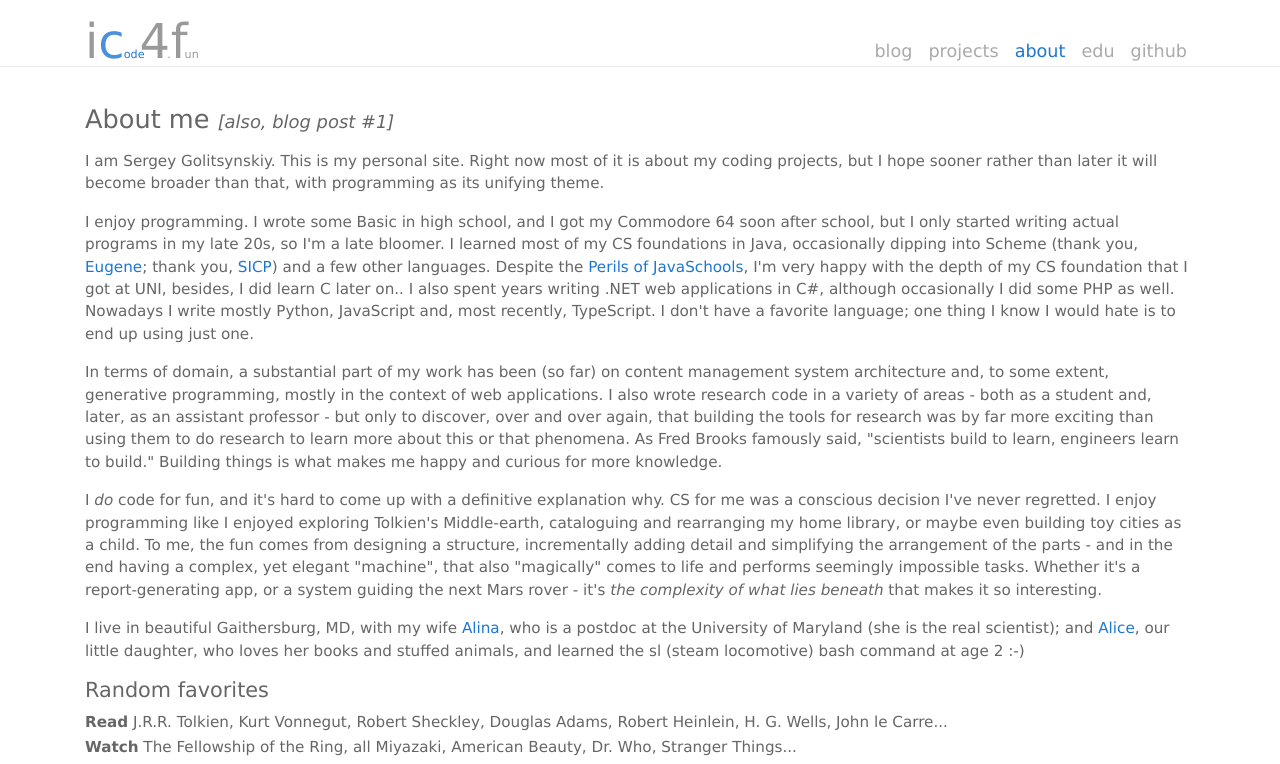
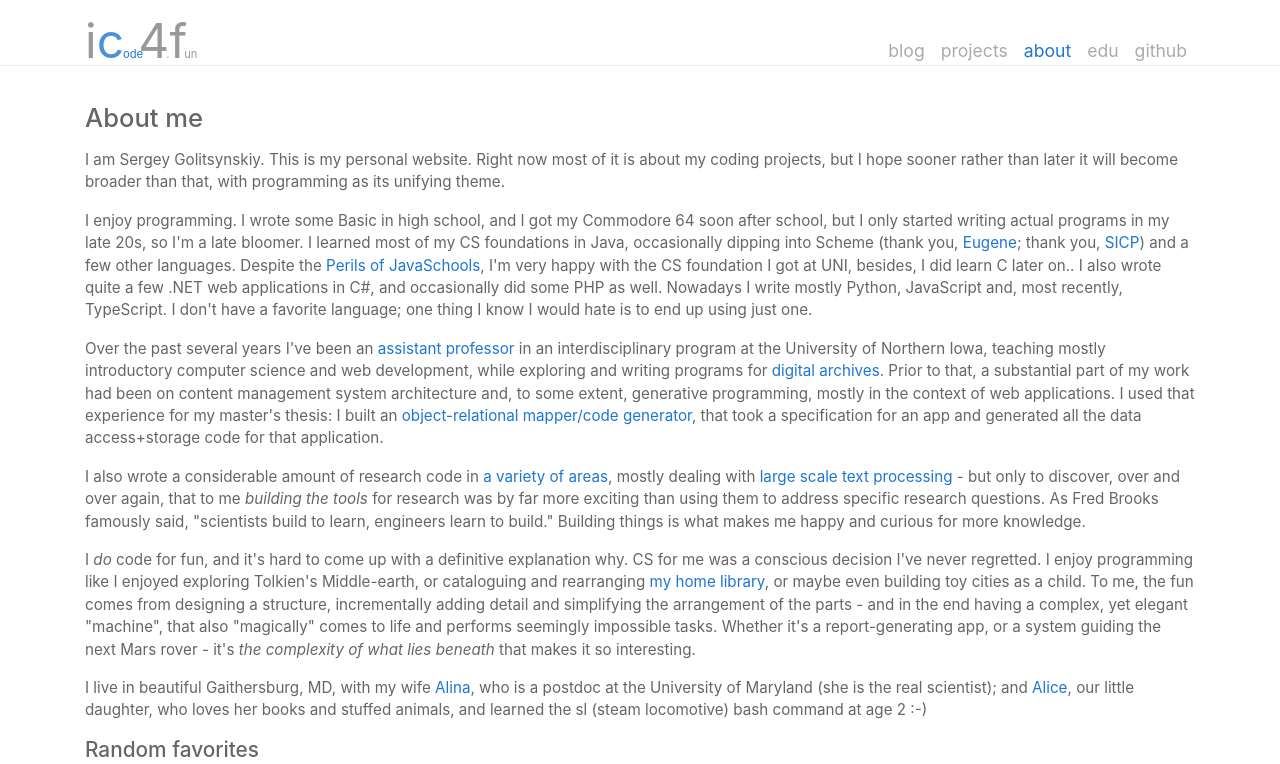
Before and after one commit to jdavcs/ic4f-ng, an Angular app: page /about in a window 1280 px wide. Shown: the top 764 px of the page. Built offline with nearby package versions, Linux system fonts and the light colour scheme.

Commit message:
Add blog content.

```diff
--- a/src/app/home.component.html
+++ b/src/app/home.component.html
@@ -1,2 +1,49 @@
-<h1 class="ic4f-main-heading">Static: TODO</h1>
-this is the homepage (static so far)
+<h1 class="ic4f-main-heading">version 2.0</h1>
+
+<p class="blog-posted">June 3, 2018</p>
+
+<p>This is my new website, and this is my new blog. Last time I had a blog - about a decade ago - I
+wrote mostly about studying computer science. Browsing through my impressively-sounding old posts
+(on information extraction, automatic clustering, and parsing tables for right-recursive grammars),
+I am astonished at how naive I was! One of those posts was titled "I know nothing except the fact of
+my ignorance" - that's the perfect summary for the entire blog. But it was also about learning,
+exploring, about attending OOPSLA and Agile, and about the friends I made there. That blog was fun.
+So let's have another!
+
+<p>Over the past decade a few things have happened. I finished grad school, fumbling my way through
+interdisciplinary research; moved from IDEs to the shell, and to Vim, till death do us part; skied
+double diamonds, finished SICP, and enjoyed 5 years of tenure-track faculty life at my alma-mater in
+Iowa. Most importantly, now it's not just me - it's us: Sergey, Alina and our little daughter Alice.
+
+<p>Life as a university professor can be very comfortable. What they say about getting to choose what
+you work on - whether it's research, teaching or service - it's all true, at least at the <a href="http://uni.edu">wonderful regional university</a>
+that I had the privilege being part of. Thus, I got to teach mostly programming
+and web development, serve on research grant committees, and spend the rest of my time building
+software and running servers for my own scholarship. Of course, that meant I got to spend <em>only part</em>
+of my time building and running things. And that troubled me.
+
+<p>Knowing how much I suck as a programmer when I go without coding for too long, I grudged every day
+that I spent at the office without writing a line of code. Every time I looked up at my bookshelves,
+I thought of the things I wanted to learn as a programmer vs. the things I had to learn as an
+educator ...and did the simple math. Because there's only so much time. In the words of Gandalf (how
+could I resist!), "all we have to decide is what to do with the time that is given us." So I decided
+to spend that time on what I do best and like the most - programming.
+
+<p>..And that's only half of the story. There is also Alina - who is <a href="http://alinaavanesyan.com/publications">the real scientist and academic</a>,
+and who found herself in a place with no scientific or academic positions for her within hundreds of
+miles (we tried commuting - it's not worth it). And once we had decided to move on, she was offered
+a wonderful opportunity as a postdoc in a lab of her longtime mentor at the University of Maryland.
+She absolutely loves it at her new lab, her department and university - and that alone was worth
+giving up any job, really.
+
+<p>This blog will be mostly on programming, and occasionally on <a routerLink="/about">other things I enjoy</a>. Writing has
+always helped me better understand stuff, and there'll be lots of new stuff I'll need to grok. So I
+will write about it. Although ...I'm afraid I still know nothing except the fact of my ignorance.
+
+<div class="row">
+  <div class="col-md-3"></div>
+  <div class="col-md-6 ic4f-sergey">
+    <img class="img-fluid" src="/static/images/we.jpg">
+  </div>
+  <div class="col-md-3"></div>
+</div>
--- a/src/app/pages/about-page.component.html
+++ b/src/app/pages/about-page.component.html
@@ -1,37 +1,46 @@
-<h1 class="ic4f-main-heading">About me
-  <span class="ic4f-post1">[also, blog post #1]</span>
-</h1>
+<h1 class="ic4f-main-heading">About me</h1>
 
-<p>I am Sergey Golitsynskiy. This is my personal site. Right now most of it is about my coding
-projects, but I hope sooner rather than later it will become broader than that, with programming
-as its unifying theme.
+<p>I am Sergey Golitsynskiy. This is my personal website. Right now most of it is about my coding
+projects, but I hope sooner rather than later it will become broader than that, with programming as
+its unifying theme.
 
 <p>I enjoy programming. I wrote some Basic in high school, and I got my Commodore 64 soon after school,
-but I only started writing actual programs in my late 20s, so I'm a late bloomer. I learned most of my
-CS foundations in Java, occasionally dipping into Scheme (thank you, <a href="http://www.cs.uni.edu/~wallingf/blog/">Eugene</a>;
-thank you, <a href="https://mitpress.mit.edu/sites/default/files/sicp/index.html">SICP</a>) and a
-few other languages. Despite the <a href="https://www.joelonsoftware.com/2005/12/29/the-perils-of-javaschools-2/">Perils of JavaSchools</a>,
-I'm very happy with the depth of my CS foundation that I got at UNI, besides, I did learn C later
-on.. I also spent years writing .NET web applications in C#, although occasionally I did some PHP as
-well. Nowadays I write mostly Python, JavaScript and, most recently, TypeScript. I don't have a
-favorite language; one thing I know I would hate is to end up using just one.
+but I only started writing actual programs in my late 20s, so I'm a late bloomer. I learned most of
+my CS foundations in Java, occasionally dipping into Scheme (thank you,
+<a href="http://www.cs.uni.edu/~wallingf/blog/">Eugene</a>; thank you,
+<a href="https://mitpress.mit.edu/sites/default/files/sicp/index.html">SICP</a>) and a
+few other languages. Despite the
+<a href="https://www.joelonsoftware.com/2005/12/29/the-perils-of-javaschools-2/">Perils of JavaSchools</a>,
+I'm very happy with the CS foundation I got at UNI, besides, I did learn C later on.. I also wrote
+quite a few .NET web applications in C#, and occasionally did some PHP as well. Nowadays I write
+mostly Python, JavaScript and, most recently, TypeScript. I don't have a favorite language; one
+thing I know I would hate is to end up using just one.
 
-<p>In terms of domain, a substantial part of my work has been (so far) on content
-management system architecture and, to some extent, generative programming, mostly in the context of
-web applications. I also wrote research code in a variety of areas - both as a student and, later,
-as an assistant professor - but only to discover, over and over again, that building the tools for
-research was by far more exciting than using them to do research to learn more about this or that
-phenomena. As Fred Brooks famously said, "scientists build to learn, engineers learn to build."
-Building things is what makes me happy and curious for more knowledge.
+<p>Over the past several years I've been an <a href="http://sergey.cs.uni.edu">assistant professor</a>
+in an interdisciplinary program at the University of Northern Iowa, teaching mostly introductory
+computer science and web development, while exploring and writing programs for
+<a routerLink="/projects/fortepan_iowa">digital archives</a>. Prior to that, a substantial part of
+my work had been on content management system architecture and, to some extent, generative
+programming, mostly in the context of web applications. I used that experience for my master's
+thesis: I built an <a routerLink="/projects/codegenerator">object-relational mapper/code generator</a>,
+that took a specification for an app and generated all the data access+storage code for that
+application.
+
+<p>I also wrote a considerable amount of research code in <a routerLink="/projects/avocado">a variety of areas</a>,
+mostly dealing with <a routerLink="/projects/phd">large scale text processing</a> - but only to
+discover, over and over again, that to me <em>building the tools</em> for research was by far more exciting
+than using them to address specific research questions. As Fred Brooks famously said, "scientists
+build to learn, engineers learn to build." Building things is what makes me happy and curious for
+more knowledge.
 
 <p>I <em>do</em> code for fun, and it's hard to come up with a definitive explanation why. CS for me was a
 conscious decision I've never regretted. I enjoy programming like I enjoyed exploring Tolkien's
-Middle-earth, cataloguing and rearranging my home library, or maybe even building toy cities as a
-child. To me, the fun comes from designing a structure, incrementally adding detail and simplifying
-the arrangement of the parts - and in the end having a complex, yet elegant "machine", that also
-"magically" comes to life and performs seemingly impossible tasks. Whether it's a report-generating
-app, or a system guiding the next Mars rover - it's <em>the complexity of what lies beneath</em> that makes
-it so interesting.
+Middle-earth, or cataloguing and rearranging <a href="https://www.librarything.com/catalog/lotw">my home library</a>,
+or maybe even building toy cities as a child. To me, the fun comes from designing a structure,
+incrementally adding detail and simplifying the arrangement of the parts - and in the end having a
+complex, yet elegant "machine", that also "magically" comes to life and performs seemingly
+impossible tasks. Whether it's a report-generating app, or a system guiding the next Mars rover -
+it's <em>the complexity of what lies beneath</em> that makes it so interesting.
 
 <p>I live in beautiful Gaithersburg, MD, with my wife <a href="http://alinaavanesyan.com/">Alina</a>,
 who is a postdoc at the University of Maryland (she is the real scientist); and
--- a/src/styles.scss
+++ b/src/styles.scss
@@ -7,7 +7,6 @@ html {
 
 body {
   color: $gray;
-  font-family: verdana, sans-serif;
   font-size: .95rem;
   line-height: 1.4rem;
 }
@@ -151,6 +150,15 @@ tr.found {
   }
 }
 /* -----------------end of top nav ------------------- */
+
+/* --------------------- blog ------------------------ */
+.blog-posted {
+  font-size: .9em;
+  color: #999;
+  margin-top: -.8em;
+}
+
+/* ------------------ end of blog -------------------- */
 
 /* ------------------ about page --------------------- */
 .ic4f-sergey {
```
